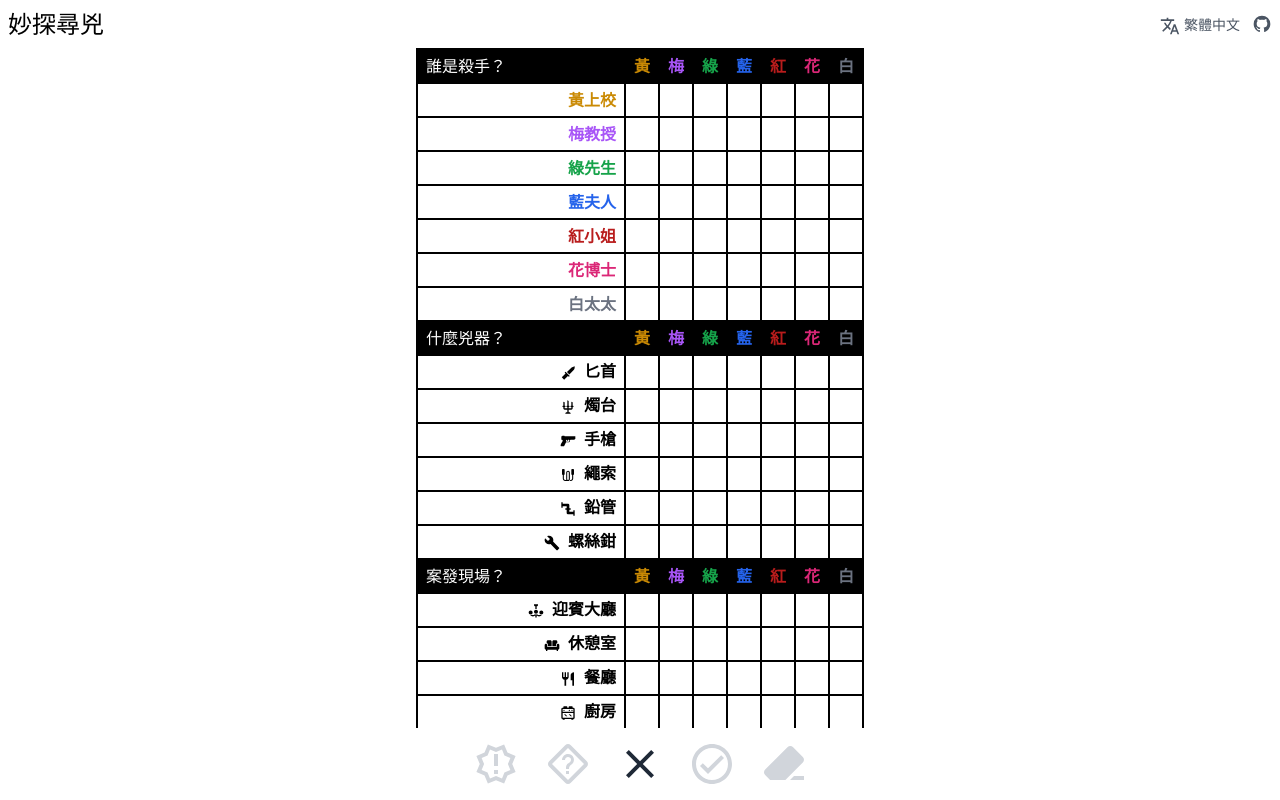
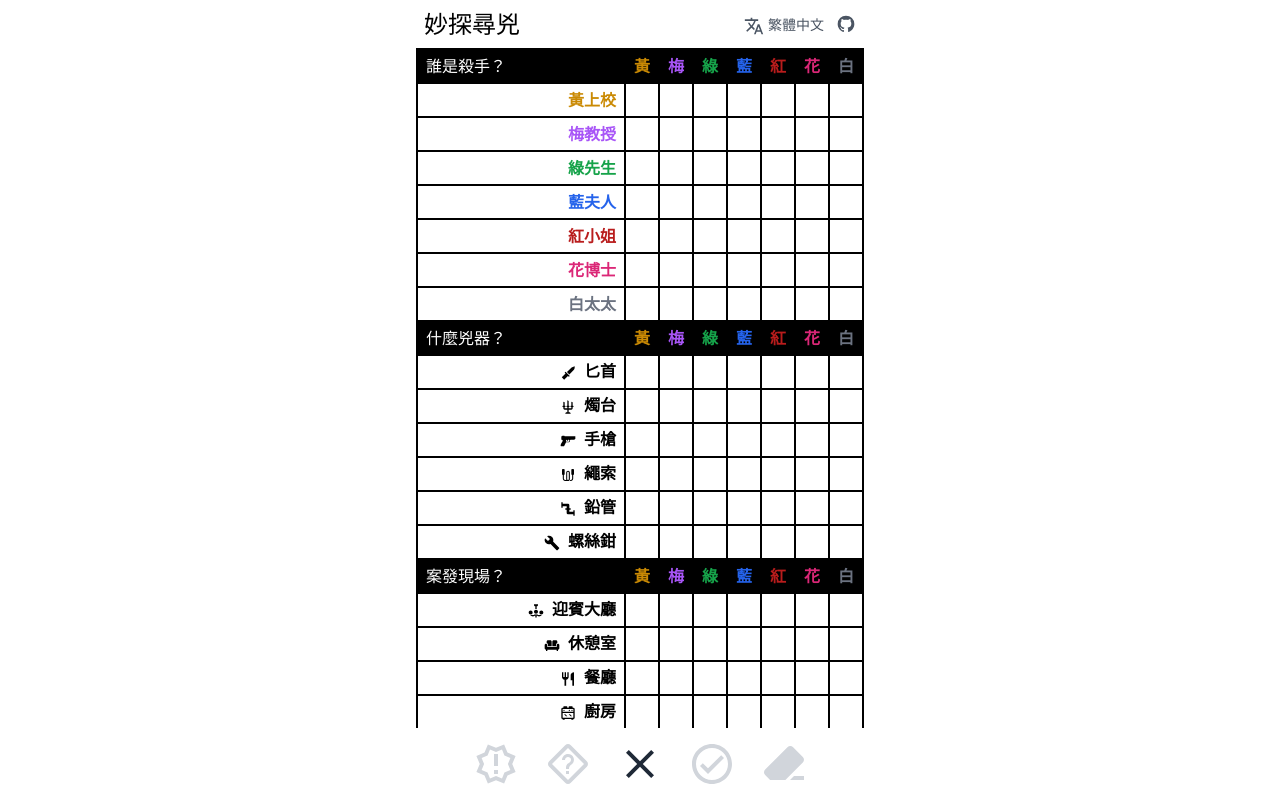
Before and after one commit to sibevin/cluedo-sheet, a Vue app: page / in a window 1280 px wide. Built offline with nearby package versions, Linux system fonts and the light colour scheme.

Commit message:
Refine title layout

```diff
--- a/src/App.vue
+++ b/src/App.vue
@@ -119,7 +119,7 @@ function onLocaleBtnClicked(): void {
 <template>
   <div class="fixed inset-0 flex flex-col justify-between items-stretch">
     <div class="grow min-h-0 w-full overflow-y-auto">
-      <div class="p-2 flex justify-between items-center">
+      <div class="m-auto p-2 max-w-md flex justify-between items-center">
         <div class="grow text-2xl">
           {{ la.t("gameName") }}
         </div>
```
